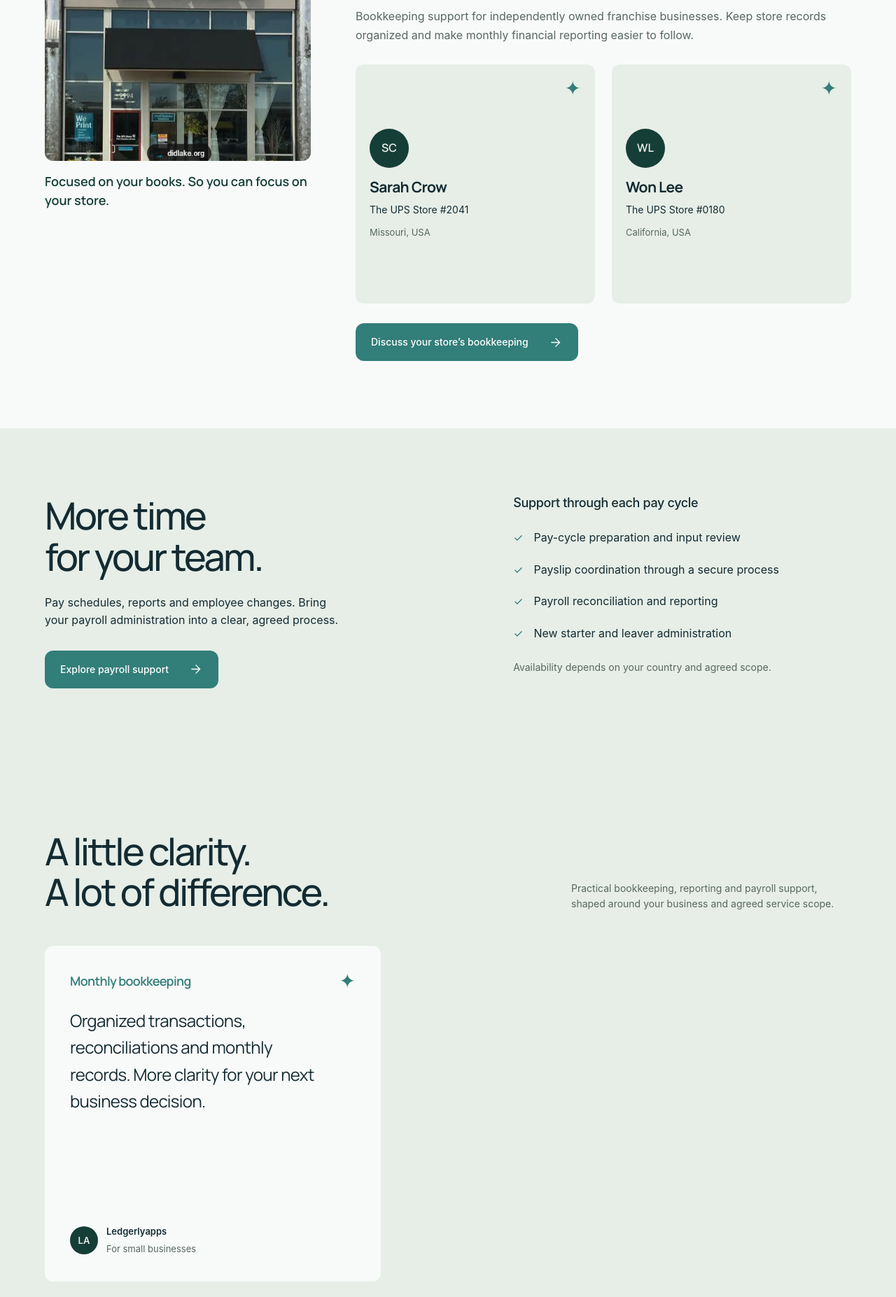
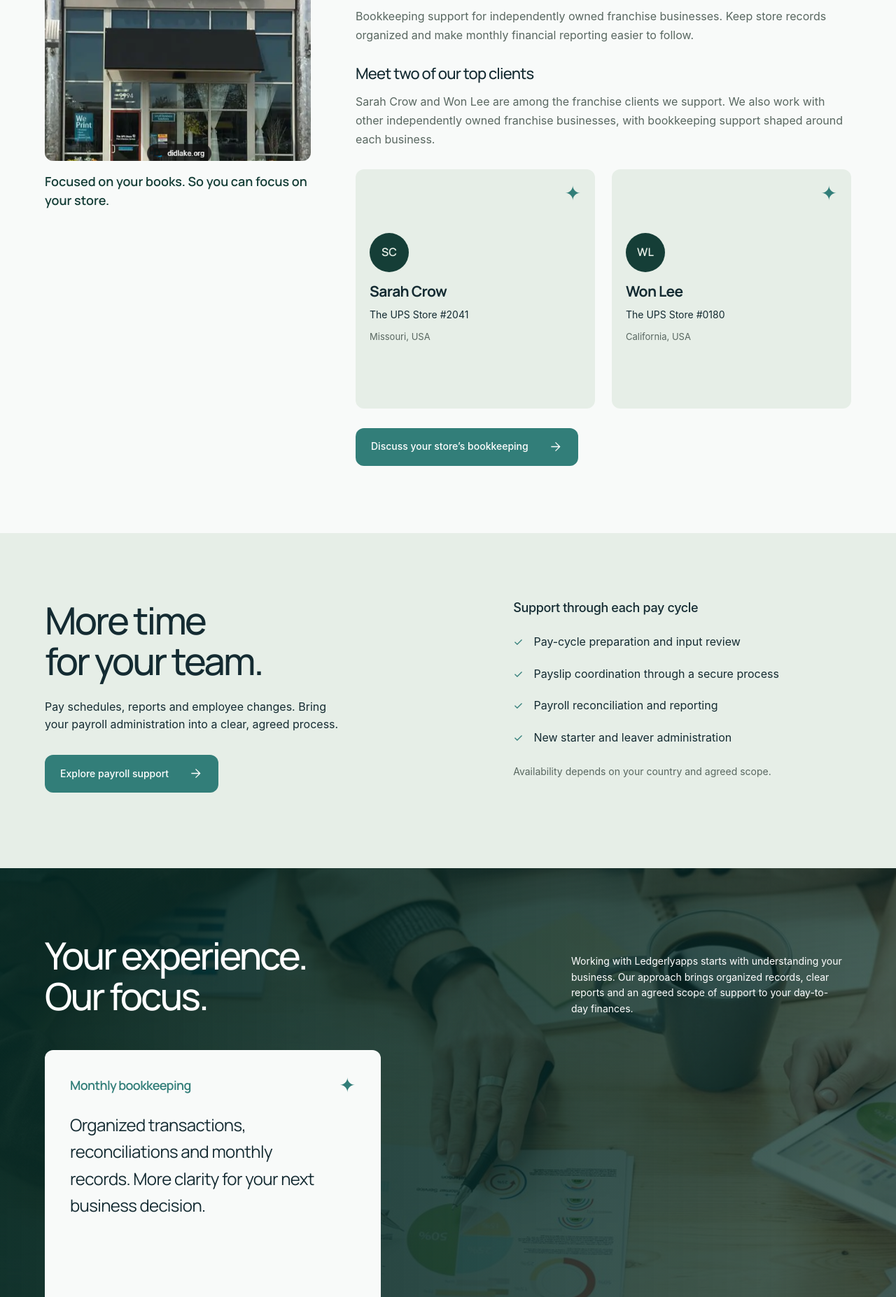
Before and after one commit to arsalanfurqan/Book-keeping-Website, a React (Vite) app in the folder website/: page / in a window 1280 px wide. Shown: the part 4000-5854 px from the top of the page at 70% size. Built offline with nearby package versions, Linux system fonts and the light colour scheme; a web font is replaced by a local one.

Commit message:
Add client highlights and people-focused experience background

```diff
--- a/website/src/components/sections/Franchise.jsx
+++ b/website/src/components/sections/Franchise.jsx
@@ -13,6 +13,8 @@ export default function Franchise() {
         <div className="franchise-copy">
           <h2 id="franchise-title">Your store.<br />Our attention to detail.</h2>
           <p>{franchiseHighlight.description}</p>
+          <h3 className="franchise-clients-title">Meet two of our top clients</h3>
+          <p>Sarah Crow and Won Lee are among the franchise clients we support. We also work with other independently owned franchise businesses, with bookkeeping support shaped around each business.</p>
           <ul className="franchise-businesses" aria-label="Franchise business details">
             {franchiseHighlight.businesses.map((business) => (
               <li key={business.business}>
--- a/website/src/components/sections/Reviews.jsx
+++ b/website/src/components/sections/Reviews.jsx
@@ -39,13 +39,14 @@ export default function Reviews() {
       <div className="section-heading">
         <div>
           <h2 id="reviews-title" className="reveal">
-            A little clarity.
-            <br />A lot of difference.
+            Your experience.
+            <br />Our focus.
           </h2>
         </div>
         <p className="reviews-disclosure">
-          Practical bookkeeping, reporting and payroll support, shaped around
-          your business and agreed service scope.
+          Working with Ledgerlyapps starts with understanding your business.
+          Our approach brings organized records, clear reports and an agreed
+          scope of support to your day-to-day finances.
         </p>
       </div>
       <div
--- a/website/src/styles/reviews.css
+++ b/website/src/styles/reviews.css
@@ -1,6 +1,13 @@
 .reviews-section {
-  background: var(--mint);
+  background: linear-gradient(90deg, rgba(4, 40, 35, 0.94), rgba(4, 40, 35, 0.7)), url('/images/advisory.jpg') center / cover;
 }
+.reviews-section .section-heading h2,
+.reviews-section .reviews-disclosure,
+.reviews-section .reviews-count { color: #fff; }
+.reviews-section .reviews-arrows button { color: #fff; border-color: #fff; }
+.reviews-section .reviews-dots button span { background: #c2d5cb; }
+.reviews-section .reviews-dots button[aria-current="true"] span { background: #fff; }
+.franchise-clients-title { margin: 0 0 12px; font-size: 22px; }
 .review-body {
   flex: 1;
   min-width: 0;
```
